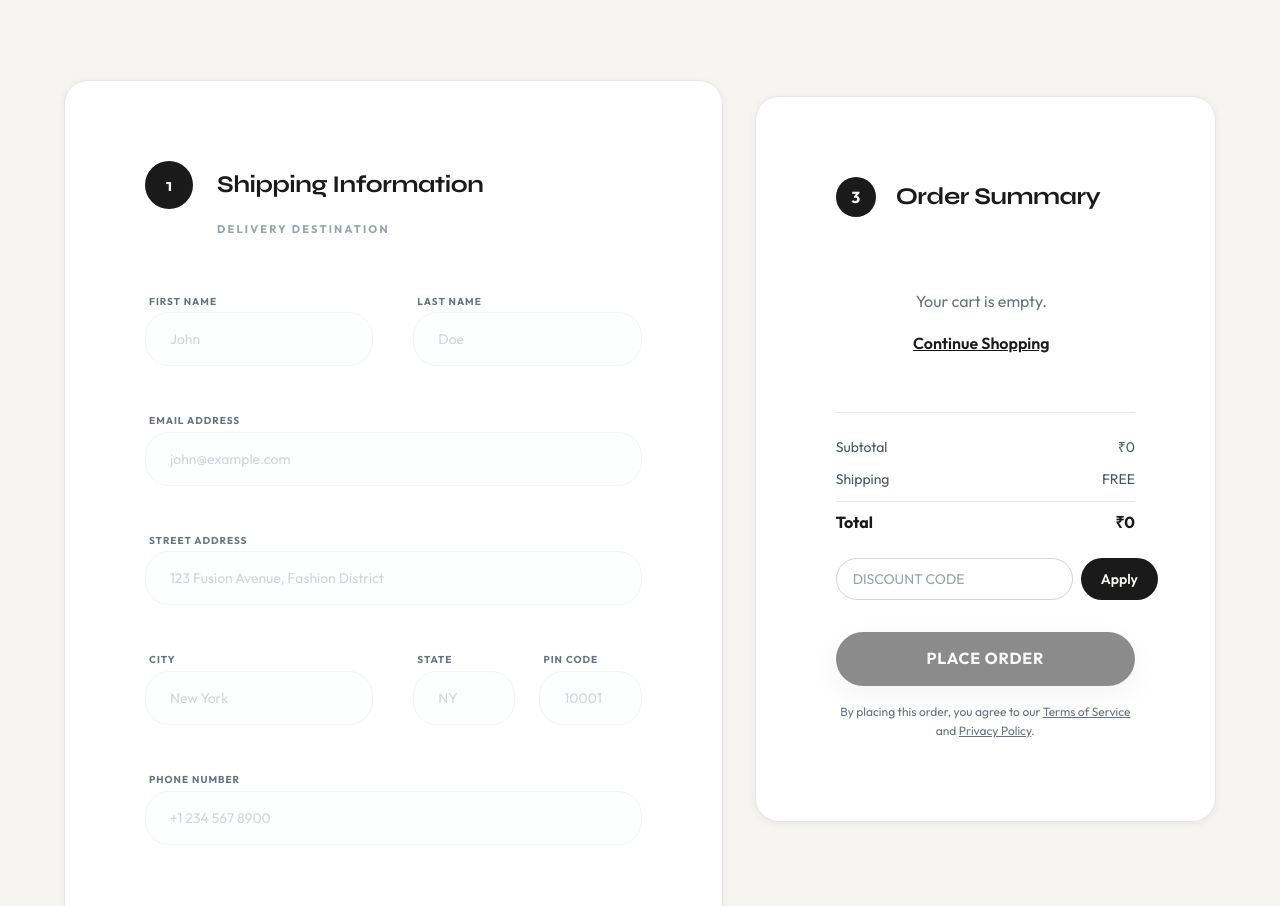
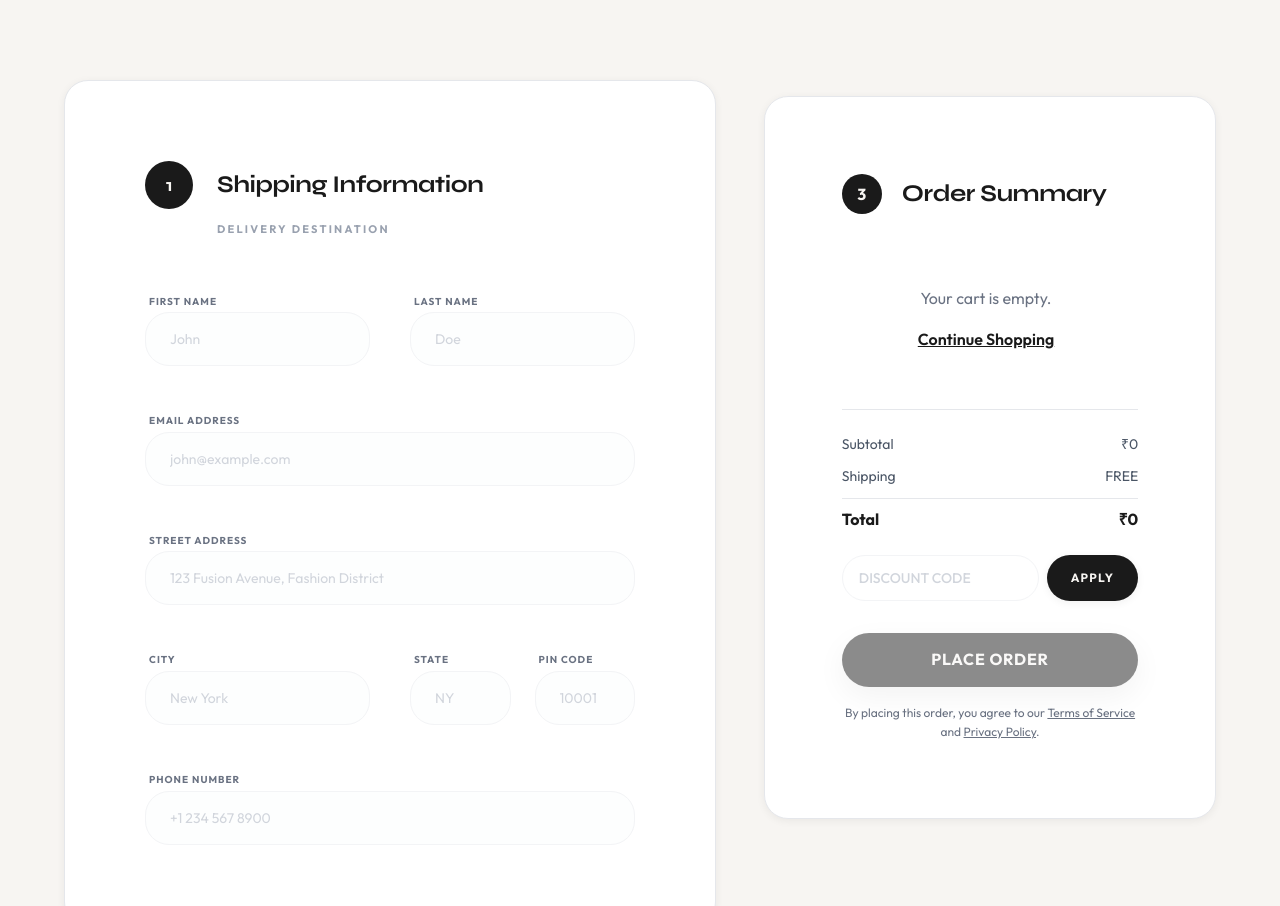
Before and after one commit to sonip362/Fusion, a plain HTML site: page pages/checkout.html in a window 1280 px wide. Shown: the top 906 px of the page. Drawn offline with Linux system fonts and the light colour scheme.

Commit message:
Add files via upload

```diff
--- a/assets/Javascript/checkout.js
+++ b/assets/Javascript/checkout.js
@@ -75,6 +75,7 @@ document.addEventListener('DOMContentLoaded', () => {
 
     function updateTotals(sub, ship, disc) {
         const total = sub + ship - disc;
+        const formattedTotal = formatPrice(total > 0 ? total : 0);
 
         subtotalEl.textContent = formatPrice(sub);
         shippingEl.textContent = ship === 0 ? 'FREE' : formatPrice(ship);
@@ -90,7 +91,13 @@ document.addEventListener('DOMContentLoaded', () => {
             shippingEl.parentElement.after(discountRow);
         }
 
-        totalEl.textContent = formatPrice(total > 0 ? total : 0);
+        totalEl.textContent = formattedTotal;
+
+        // Update mobile floating total
+        const mobileTotalEl = document.getElementById('mobile-floating-total');
+        if (mobileTotalEl) {
+            mobileTotalEl.textContent = formattedTotal;
+        }
     }
 
     // Coupon Logic with Tier Validation
--- a/pages/checkout.html
+++ b/pages/checkout.html
@@ -17,17 +17,28 @@
 
 <body class="bg-ivory text-royal-black font-sans">
 
+    <!-- Floating Mobile Total Bar -->
+    <div
+        class="md:hidden fixed top-0 left-0 w-full z-50 bg-white/80 backdrop-blur-lg border-b border-gray-100 px-6 py-4 flex justify-between items-center shadow-sm">
+        <div class="flex flex-col">
+            <span class="text-[10px] font-black text-gray-400 uppercase tracking-widest leading-none mb-1">Total
+                Amount</span>
+            <span id="mobile-floating-total" class="text-lg font-bold text-royal-black leading-none">₹0.00</span>
+        </div>
+        <button onclick="document.getElementById('confirm-order-btn').scrollIntoView({behavior: 'smooth'})"
+            class="bg-royal-black text-ivory text-[10px] font-black px-4 py-2 rounded-full uppercase tracking-widest shadow-lg">
+            Pay Now
+        </button>
+    </div>
 
-
-
-    <main class="min-h-screen flex items-center justify-center py-10 md:py-20 px-8 md:px-16">
+    <main class="min-h-screen flex items-center justify-center py-16 md:py-20 px-4 md:px-16">
         <div class="w-full max-w-6xl">
-            <div class="grid grid-cols-1 lg:grid-cols-12 gap-8">
+            <div class="grid grid-cols-1 lg:grid-cols-12 gap-8 lg:gap-12">
                 <!-- Left Column: Shipping Form -->
                 <div class="lg:col-span-7">
                     <!-- Step 1: Shipping -->
                     <div class="bg-white rounded-xl shadow-sm border border-gray-200"
-                        style="padding: clamp(40px, 8vw, 80px) !important;">
+                        style="padding: clamp(24px, 8vw, 80px) !important;">
                         <div class="mb-12">
                             <h2 class="text-2xl font-serif font-bold flex items-center gap-6">
                                 <span
@@ -109,7 +120,7 @@
                     <!-- Step 2: Payment -->
                     <div id="payment-section"
                         class="bg-white rounded-xl shadow-sm border border-gray-200 opacity-60 pointer-events-none grayscale transition-all duration-700"
-                        style="padding: clamp(40px, 8vw, 80px) !important;">
+                        style="padding: clamp(24px, 6vw, 80px) !important;">
                         <div class="flex justify-between items-center mb-12">
                             <div>
                                 <h2 class="text-2xl font-serif font-bold flex items-center gap-6">
@@ -233,7 +244,7 @@
                 <!-- Right Column: Order Summary -->
                 <div class="lg:col-span-5">
                     <div class="bg-white rounded-xl shadow-sm border border-gray-200 lg:sticky lg:top-24"
-                        style="padding: clamp(40px, 8vw, 80px) !important;">
+                        style="padding: clamp(24px, 6vw, 80px) !important;">
                         <div class="flex items-center gap-5 mb-10">
                             <span
                                 class="flex items-center justify-center w-10 h-10 rounded-full bg-royal-black text-ivory text-base font-bold">3</span>
@@ -264,14 +275,14 @@
                         </div>
 
                         <div id="coupon-section" class="mt-6">
-                            <div class="flex gap-2">
+                            <div class="flex flex-col sm:flex-row gap-2">
                                 <input type="text" id="coupon-input"
-                                    class="flex-1 px-4 py-2.5 rounded-lg border border-gray-300 text-sm focus:border-royal-black focus:ring-2 focus:ring-royal-black/20 outline-none uppercase placeholder:text-gray-400"
+                                    class="w-full sm:flex-1 px-4 py-3 rounded-xl border border-gray-100 text-sm focus:border-royal-black focus:ring-4 focus:ring-royal-black/5 outline-none uppercase placeholder:text-gray-300 transition-all font-medium"
                                     placeholder="Discount Code">
                                 <button id="apply-coupon"
-                                    class="px-5 py-2.5 bg-royal-black text-ivory text-sm font-semibold rounded-lg hover:bg-gray-800 transition-colors">Apply</button>
+                                    class="w-full sm:w-auto px-6 py-3 bg-royal-black text-ivory text-xs font-black uppercase tracking-widest rounded-xl hover:bg-gray-800 transition-all shadow-sm active:scale-95">Apply</button>
                             </div>
-                            <p id="coupon-message" class="text-xs mt-2 hidden"></p>
+                            <p id="coupon-message" class="text-[11px] mt-2 font-medium hidden"></p>
                         </div>
 
                         <button id="confirm-order-btn"
```
Also changed, not shown: dist/output.css.
